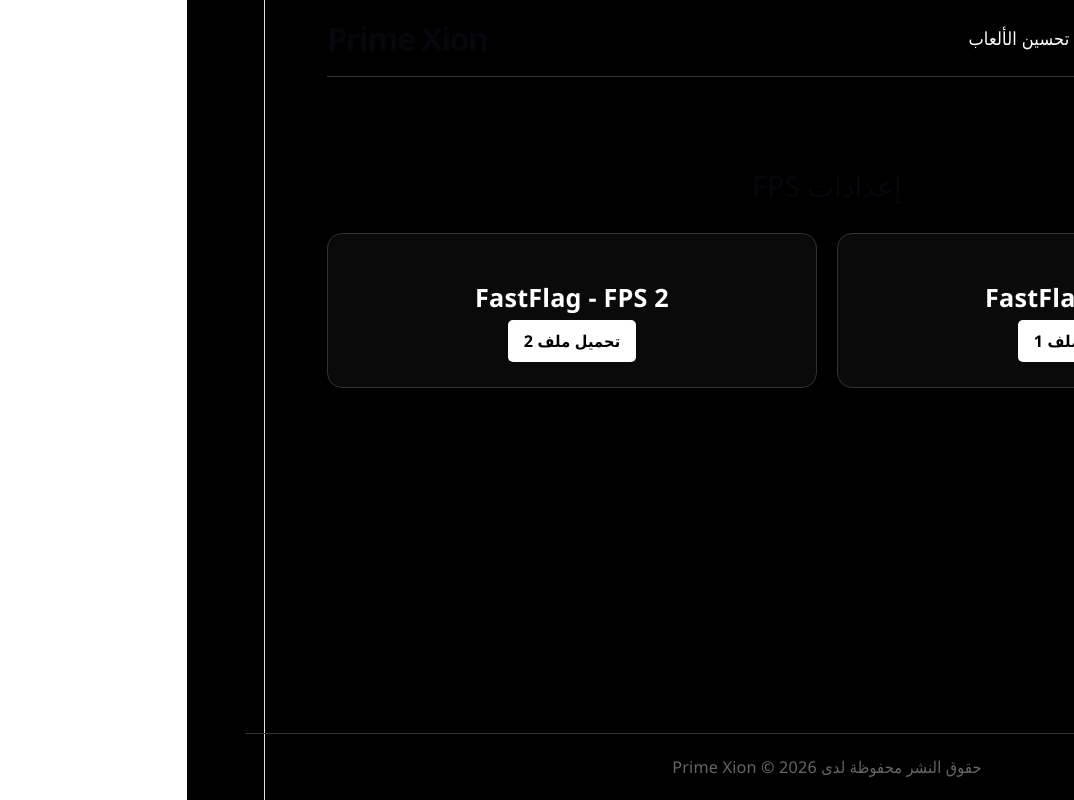
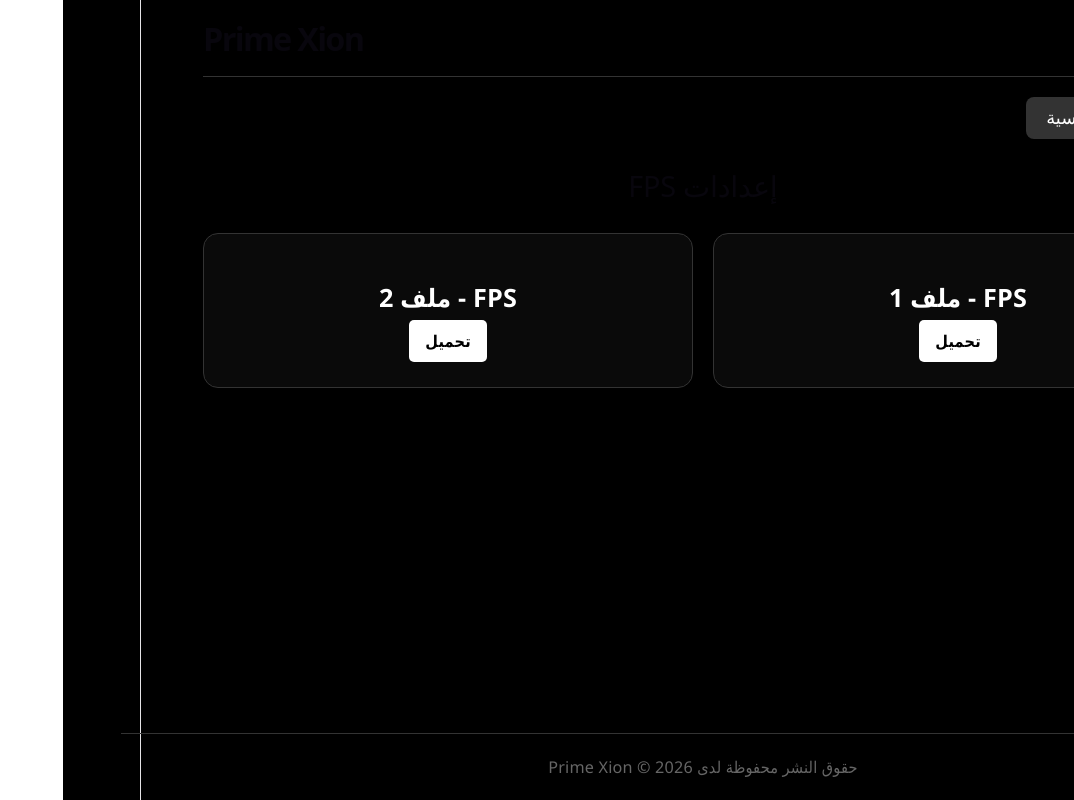
Before and after one commit to Prime-Xion/Prime-Xion, a React (Vite) app: page / in a window 1280 px wide. Both pictures are taken after a click on the element "FastFlag - زيادة FPS". Shown: the whole page, without its empty margins (206-1280 px from the left). Built offline with nearby package versions, Linux system fonts and the light colour scheme.

Commit message:
Update app logic and layout

```diff
--- a/src/App.jsx
+++ b/src/App.jsx
@@ -11,9 +11,9 @@
       case 'PING':
         return version === 1 ? "/ffs%20v4.2.json" : "/ffs%20v3.json";
       case 'Prime Xion':
-        return version === 1 ? "/specflag'%20(4).json" : "/FFlags%20Fps%20Boost%20+%20Ping.json";
+        return version === 1 ? "/specflag.json" : "/FFlags%20Fps%20Boost%20+%20Ping.json";
       case 'Extreme':
-        return version === 1 ? "/Crrusher.json" : "/ryuk%20(1).json";
+        return version === 1 ? "/Crrusher.json" : "/ryuk.json";
       default:
         return "#";
     }
@@ -24,8 +24,6 @@
       <nav className="navbar">
         <ul className="nav-links">
           <li className="nav-item" onClick={() => setView('home')}>الرئيسية</li>
-          <li className="nav-item">الأدوات</li>
-          <li className="nav-item">تحسين الألعاب</li>
         </ul>
         <h1 className="logo">Prime Xion</h1>
       </nav>
@@ -40,7 +38,6 @@
         {view === 'home' ? (
           <>
             <h2 className="welcome-text">مرحباً بك في منصة Prime Xion</h2>
-            {/* التعديل هنا: إضافة العنوان والوصف */}
             <div className="card-full" onClick={() => setView('ROBLOX')}>
               <h3>تطبيقات Roblox</h3>
               <p>استكشف أفضل الأدوات لتحسين تجربة اللعب في روبلوكس</p>
@@ -55,12 +52,10 @@
         ) : view === 'ROBLOX' ? (
           <div className="card-grid">
             <div className="card">
-              <img src="/Bloxstrap.webp" alt="Bloxstrap" width="60" />
               <h3>Bloxstrap</h3>
               <a href="https://bloxstraplabs.com" target="_blank" rel="noreferrer" className="download-btn">للتحميل</a>
             </div>
             <div className="card">
-              <img src="/Fishstrap.webp" alt="Fishstrap" width="60" />
               <h3>Fishstrap</h3>
               <a href="https://www.fishstrap.app" target="_blank" rel="noreferrer" className="download-btn">للتحميل</a>
             </div>
@@ -70,12 +65,12 @@
             <h2 className="welcome-text">إعدادات {view}</h2>
             <div className="card-grid">
               <div className="card">
-                <h3>FastFlag - {view} 1</h3>
-                <a href={getDownloadLink(view, 1)} download className="download-btn">تحميل ملف 1</a>
+                <h3>{view} - ملف 1</h3>
+                <a href={getDownloadLink(view, 1)} download className="download-btn">تحميل</a>
               </div>
               <div className="card">
-                <h3>FastFlag - {view} 2</h3>
-                <a href={getDownloadLink(view, 2)} download className="download-btn">تحميل ملف 2</a>
+                <h3>{view} - ملف 2</h3>
+                <a href={getDownloadLink(view, 2)} download className="download-btn">تحميل</a>
               </div>
             </div>
           </>
```
